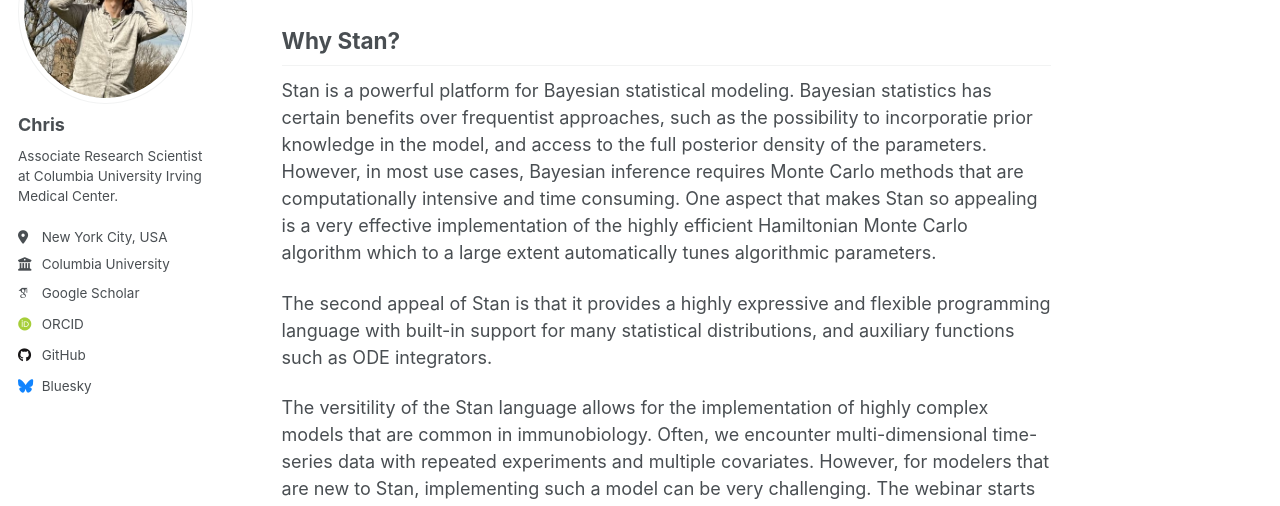
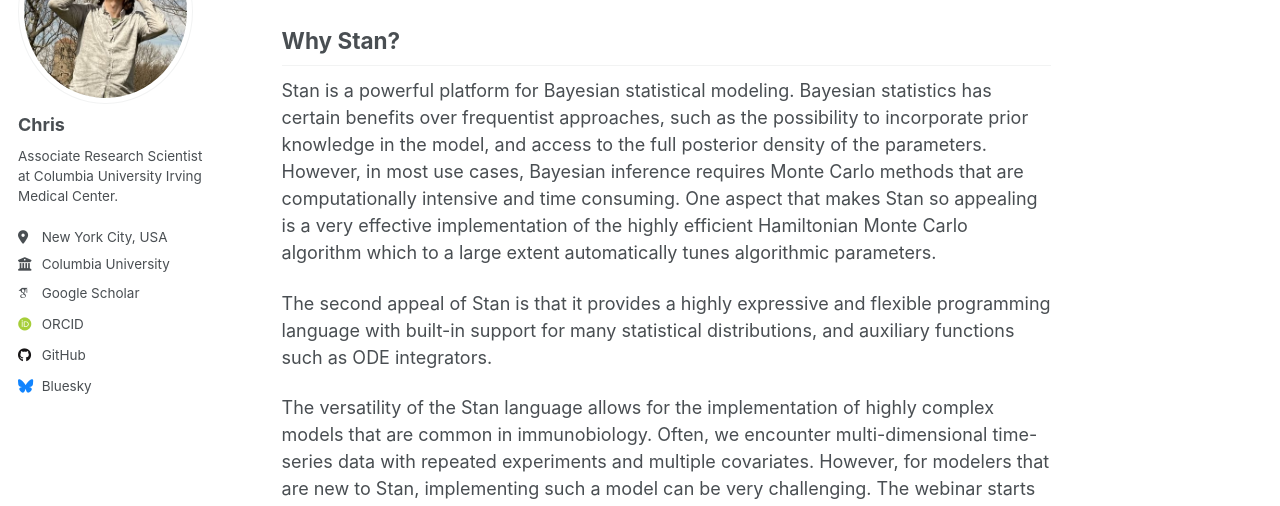
Before and after one commit to chvandorp/chvandorp.github.io, a Jekyll site: the page built from _teaching/2021-08-03-stan-immbio.md, in a window 1280 px wide and 900 px high, scrolled down 219 px. Shown: the part 180-686 px from the top of the window. Built offline with Jekyll 4.4.1, drawn with Linux system fonts in a browser that asks for light colours; some web fonts are replaced; some of the changed text lies outside the part shown.

Commit message:
update teaching

```diff
--- a/_teaching/2021-08-03-stan-immbio.md
+++ b/_teaching/2021-08-03-stan-immbio.md
@@ -18,10 +18,10 @@ Stan is a powerful platform for statistical modeling and high-performance statis
 Why Stan?
 ---------
 
-Stan is a powerful platform for Bayesian statistical modeling. Bayesian statistics has certain benefits over frequentist approaches, such as the possibility to incorporatie prior knowledge in the model, and access to the full posterior density of the parameters. However, in most use cases, Bayesian inference requires Monte Carlo methods that are computationally intensive and time consuming. One aspect that makes Stan so appealing is a very effective implementation of the highly efficient Hamiltonian Monte Carlo algorithm which to a large extent automatically tunes algorithmic parameters.
+Stan is a powerful platform for Bayesian statistical modeling. Bayesian statistics has certain benefits over frequentist approaches, such as the possibility to incorporate prior knowledge in the model, and access to the full posterior density of the parameters. However, in most use cases, Bayesian inference requires Monte Carlo methods that are computationally intensive and time consuming. One aspect that makes Stan so appealing is a very effective implementation of the highly efficient Hamiltonian Monte Carlo algorithm which to a large extent automatically tunes algorithmic parameters.
 
 The second appeal of Stan is that it provides a highly expressive and flexible programming language with built-in support for many statistical distributions, and auxiliary functions such as ODE integrators.
 
-The versitility of the Stan language allows for the implementation of highly complex models that are common in immunobiology. Often, we encounter multi-dimensional time-series data with repeated experiments and multiple covariates. However, for modelers that are new to Stan, implementing such a model can be very challenging. The webinar starts with the basics, and will then gradually move to more complex models with examples from e.g. viral dynamics and epidemiology.
+The versatility of the Stan language allows for the implementation of highly complex models that are common in immunobiology. Often, we encounter multi-dimensional time-series data with repeated experiments and multiple covariates. However, for modelers that are new to Stan, implementing such a model can be very challenging. The webinar starts with the basics, and will then gradually move to more complex models with examples from e.g. viral dynamics and epidemiology.
 
 Jupyter notebooks with all the course material and exercises are available on [github](https://github.com/chvandorp/stan-immbio)
```
Also changed, not shown: README.md (+7 -1 lines), _pages/research.md (+3 -0 lines), _teaching/2025-11-19-QI2025.md (added, +19 -0 lines), _teaching/2025-XX-XX-springer-chapter.md (+1 -1 lines), images/joint-fits-traj-subset-cyto.png (added), 1 other file.
